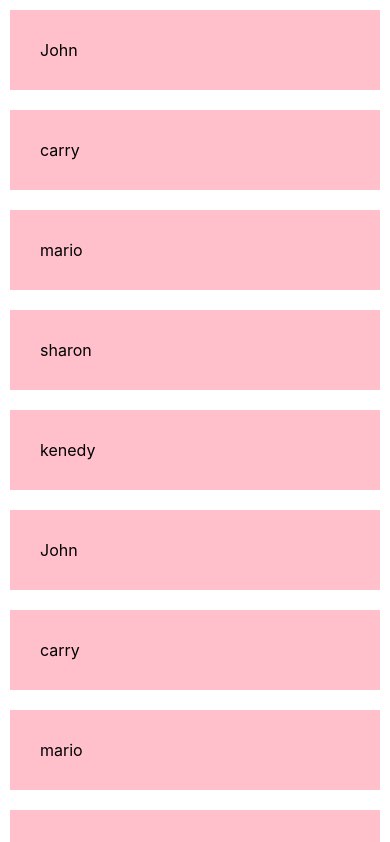
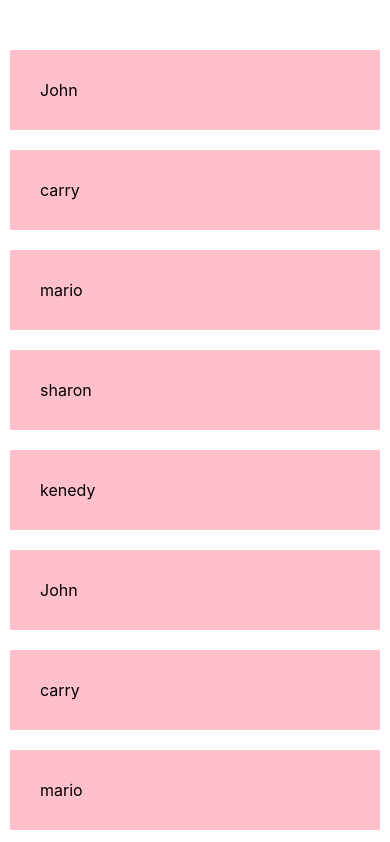
Before and after one commit to react-native-jovan/my-first-app-learn, a React Native app: screen / in a window 390 px wide. Shown: the top 842 px of the page. Built offline with nearby package versions, Linux system fonts and the light colour scheme.

Commit message:
classlist component start

```diff
--- a/App.js
+++ b/App.js
@@ -74,7 +74,7 @@ const styles = StyleSheet.create({
     // flex: 1,
     // backgroundColor: '#fff',
     // alignItems: 'center',
-    // paddingTop: 40,
+    paddingTop: 40,
     // // paddingHorizontal:20
   },
   header:{
```
